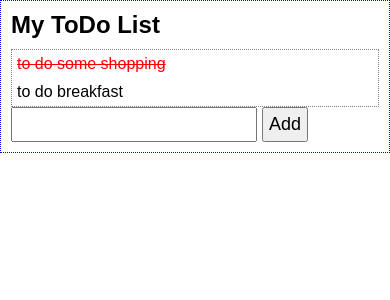
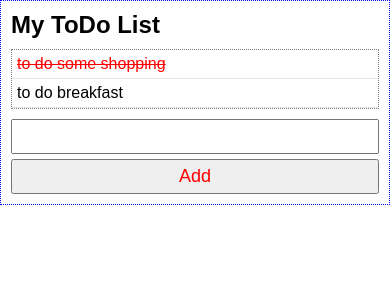
Before and after one commit to andrzej-stasinski/app-list-todo-using-REST-API-in-react, a React (Create React App) app: page / in a window 390 px wide. Shown: the top 300 px of the page. Built offline with nearby package versions, Linux system fonts and the light colour scheme.

Commit message:
add new styles

```diff
--- a/src/App.css
+++ b/src/App.css
@@ -10,19 +10,28 @@ body {
     padding: 10px;
     border: 1px blue dotted;
 }
+.ToDoContainer {
+    max-width: 600px;
+    margin: 0 auto;
+}
 .title {
     margin-bottom: 10px;
 }
 .tasks {
     border: 1px dotted grey;
+    max-width: 500px;
 }
 .task {
     cursor: pointer;
     padding: 5px;
+    border-bottom: 1px solid rgba(0, 0, 0, 0.1);
 }
 .doneTask {
     text-decoration: line-through;
     color: red;
+}
+.form {
+    margin-top: 10px;
 }
 .form__input {
     padding: 5px;
@@ -32,4 +41,16 @@ body {
     padding: 5px;
     font-size: 18px;
     margin-left: 5px;
+    min-width: 120px;
 }
+
+@media screen and (max-width: 400px) {
+    .form__input {
+        width: 100%;
+    }
+    .form__button {
+        color: red;
+        margin: 5px 0 0 0;
+        width: 100%;
+    }
+}
--- a/src/ToDoItem.js
+++ b/src/ToDoItem.js
@@ -11,9 +11,8 @@ class ToDoItem extends Component {
         this.setState({ done: !this.state.done });
     }
     render() {
-        console.log(this.props)
         return (
-            <div >
+            <div>
                 <div
                     className={this.state.done ? "task doneTask" : 'task'}
                     onClick={this.toggleDone}
--- a/src/ToDoList.js
+++ b/src/ToDoList.js
@@ -25,7 +25,7 @@ class ToDoList extends Component {
 
     render() {
       return (
-        <div>
+        <div className='ToDoContainer'>
           <h2 className='title'>{this.props.title}</h2>
             <div className='tasks'>
             {
```
Also changed, not shown: 1 other file (tests, documents, lock files or other folders).
